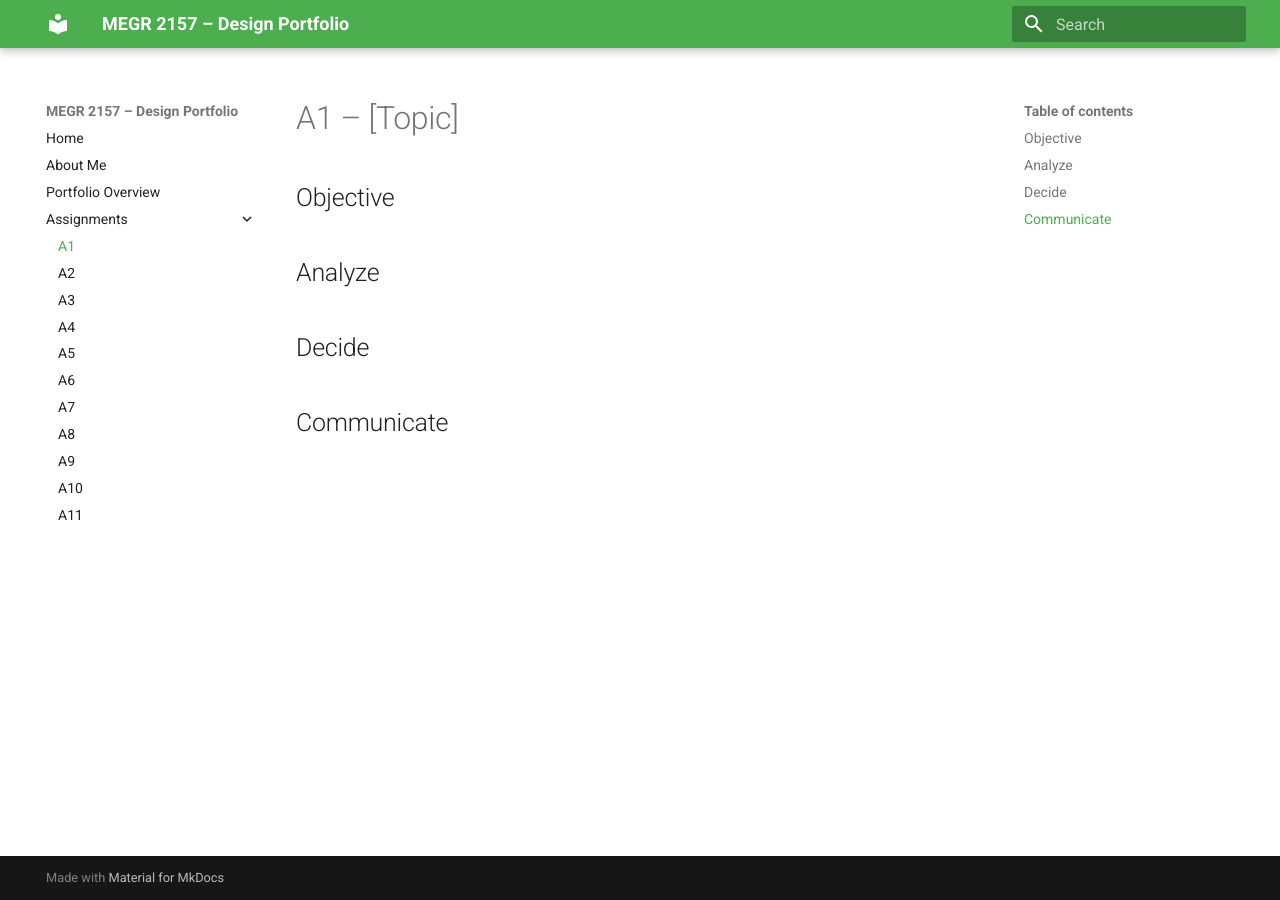
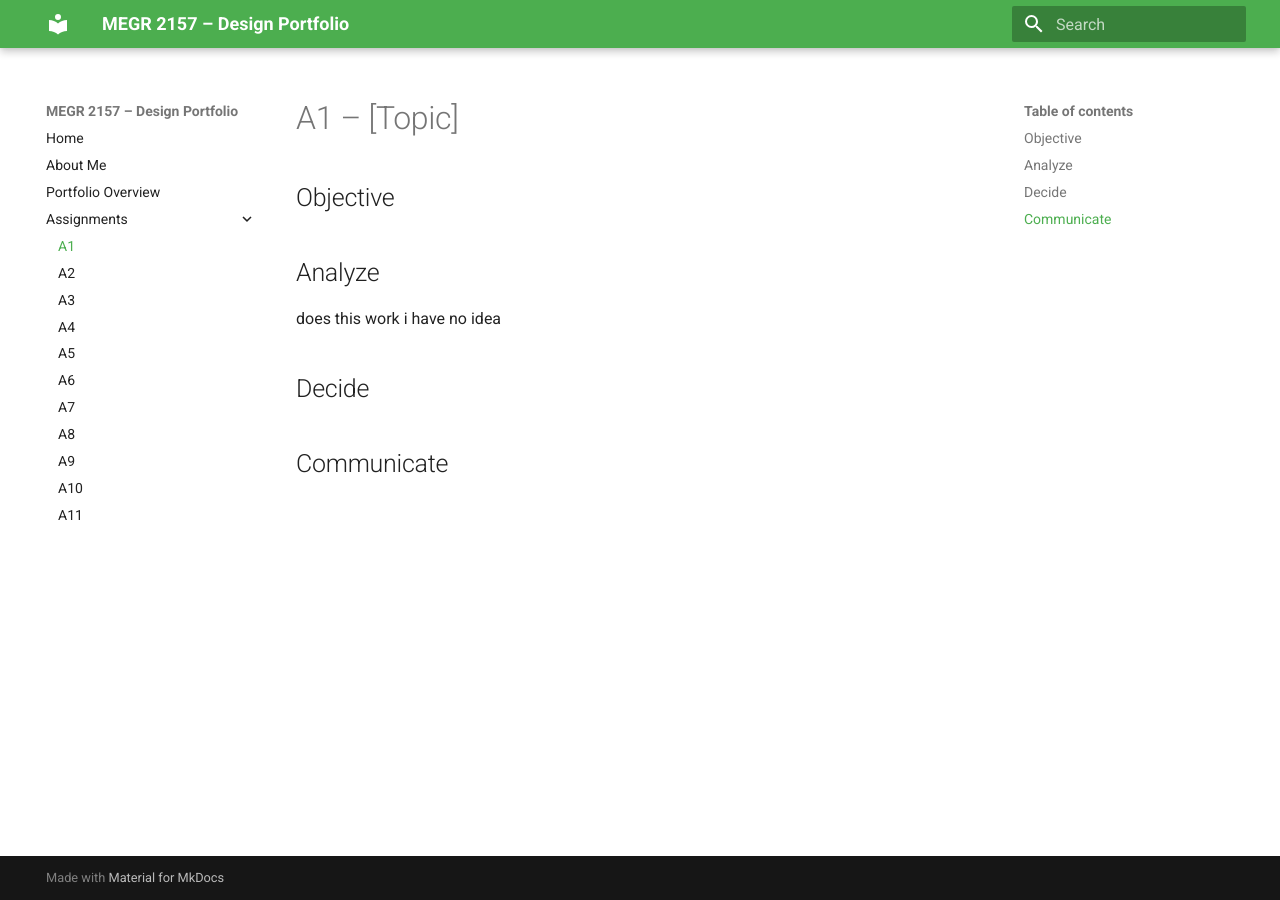
Before and after one commit to lsulyi/megr2157-portfolio, an MkDocs documentation site: the page built from docs/assignments/A01/index.md, in a window 1280 px wide. Built offline with MkDocs 1.6.1 and Material for MkDocs 9.7.7, drawn with Linux system fonts in a browser that asks for light colours.

Commit message:
Add comment in Analyze section of index.md
Added a comment questioning functionality in the Analyze section.

```diff
--- a/docs/assignments/A01/index.md
+++ b/docs/assignments/A01/index.md
@@ -4,7 +4,7 @@
 
 
 ## Analyze
-
+does this work i have no idea
 
 ## Decide
 
```
